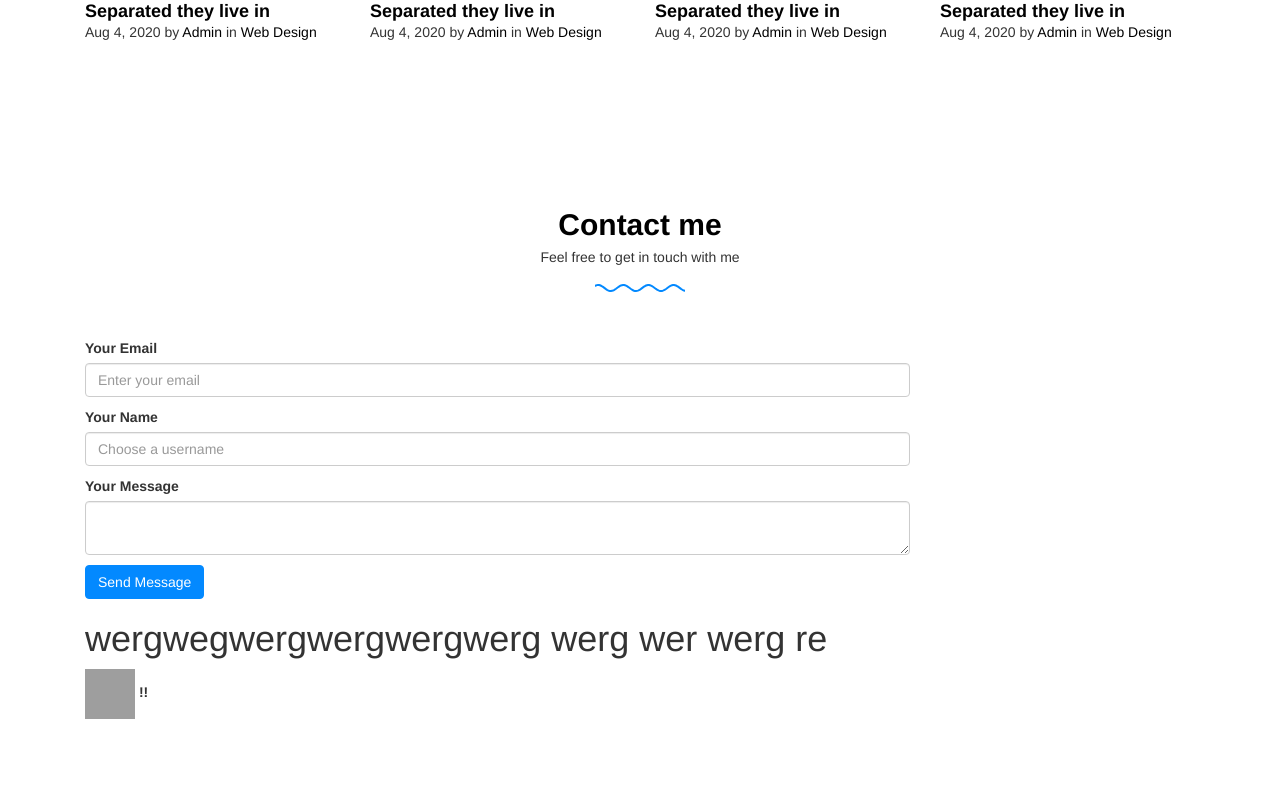
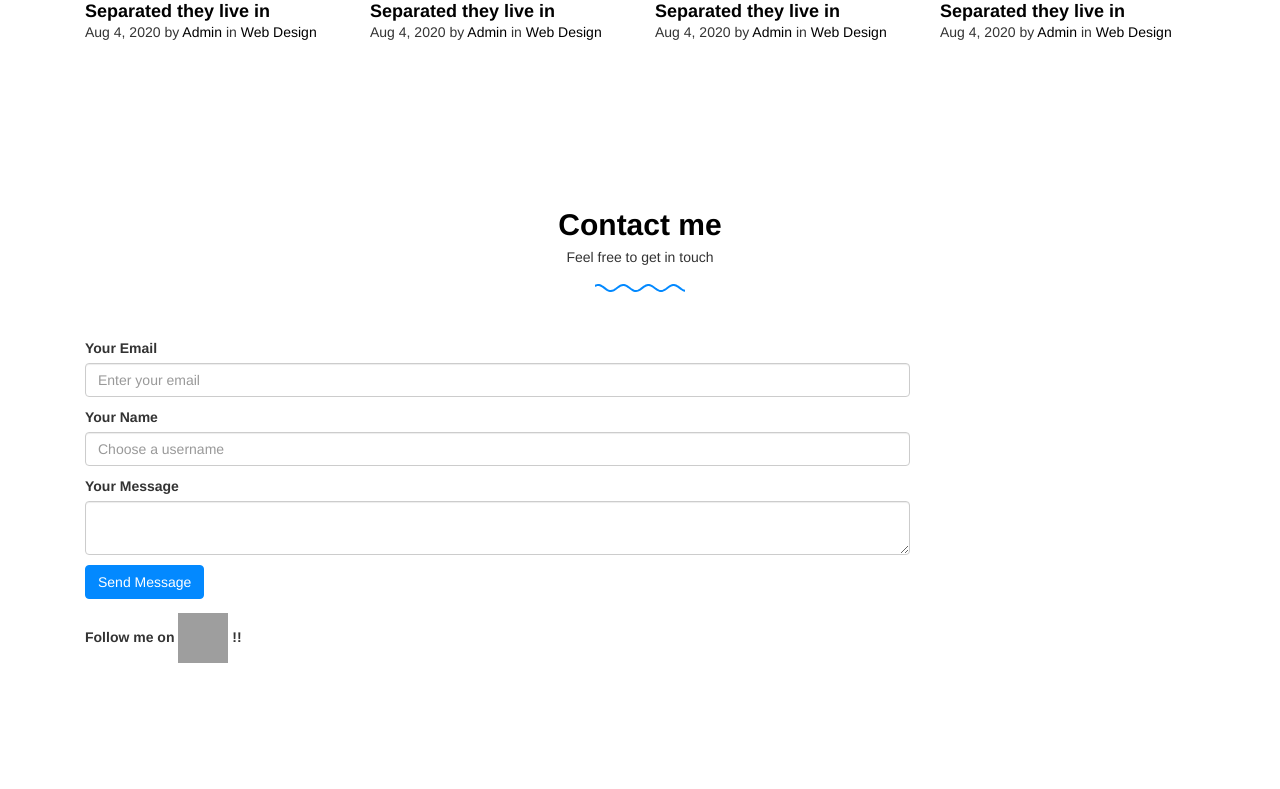
Before and after one commit to Rahul122703/rohan_arts, a Flask app: page / in a window 1280 px wide. Shown: the part 5346-6135 px from the top of the page. After the commit the page ends 6009 px from the top, so only its background shows below. Run offline with Flask 3, Linux system fonts and the light colour scheme; some libraries are stand-ins or nearby versions; grey boxes are pictures that could not be loaded.

Commit message:
small silly mistakes changes

```diff
--- a/templates/index.html
+++ b/templates/index.html
@@ -356,7 +356,7 @@
         <div class="row mb-5">
           <div class="col-lg-7 text-center mx-auto">
             <h2 class="section-heading gsap-reveal-hero mb-0"><strong>Contact me</strong></h2>
-            <p class="gsap-reveal-hero">Feel free to get in touch with me</p>
+            <p class="gsap-reveal-hero">Feel free to get in touch</p>
 
             <div class="wave gsap-reveal-hero" >
               <svg>
@@ -387,13 +387,7 @@
               {{ render_form(contact_form) }}
 
             </form>
-              <strong><b>
-
-                <a href="" class="typewrite" data-period="2000" data-type='[ "Follow me.", "on.", "instagram.", "for more." ]'>
-                  <span class="wrap"></span>
-                </a>
-                <h1>wergwegwergwergwergwerg werg wer werg re </h1>
-                <a href = "https://www.instagram.com/rohan__arts?igsh=b21yZ3gxN3VxbnZj"><img src = "../static/images/website_icon/insta_svg.svg" height = "50" width = "50" /></a> !!</b></strong>
+              <strong><b>Follow me on <a href = "https://www.instagram.com/rohan__arts?igsh=b21yZ3gxN3VxbnZj"><img src = "../static/images/website_icon/insta_svg.svg" height = "50" width = "50" /></a> !!</b></strong>
           </div>
         </div>
       </div>
```
